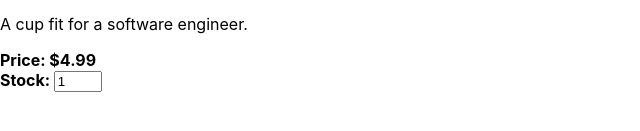
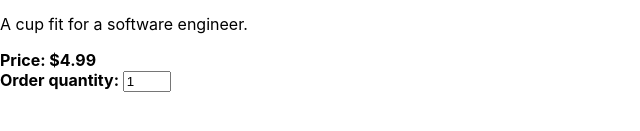
Before and after one commit to hinchley2018/learning-ecommerce, a React (Create React App) app in the folder frontend/: page /products in a window 1280 px wide. Shown: the part 421-552 px from the top of the page, without its empty margins (0-640 px from the left). Built offline with nearby package versions, Linux system fonts and the light colour scheme; the HTML template or start-up script is replaced by a standard one.

Commit message:
minor change products.js
changed stock verbiage to order quantity

```diff
--- a/frontend/src/components/Product.js
+++ b/frontend/src/components/Product.js
@@ -26,7 +26,7 @@ export function Product({ product }) {
         Price: ${product.price.toFixed(2)}
         <br></br>
       </b>
-      <b>Stock: </b>
+      <b>Order quantity: </b>
       <input
         style={{ width: '40px' }}
         type='number'
```
